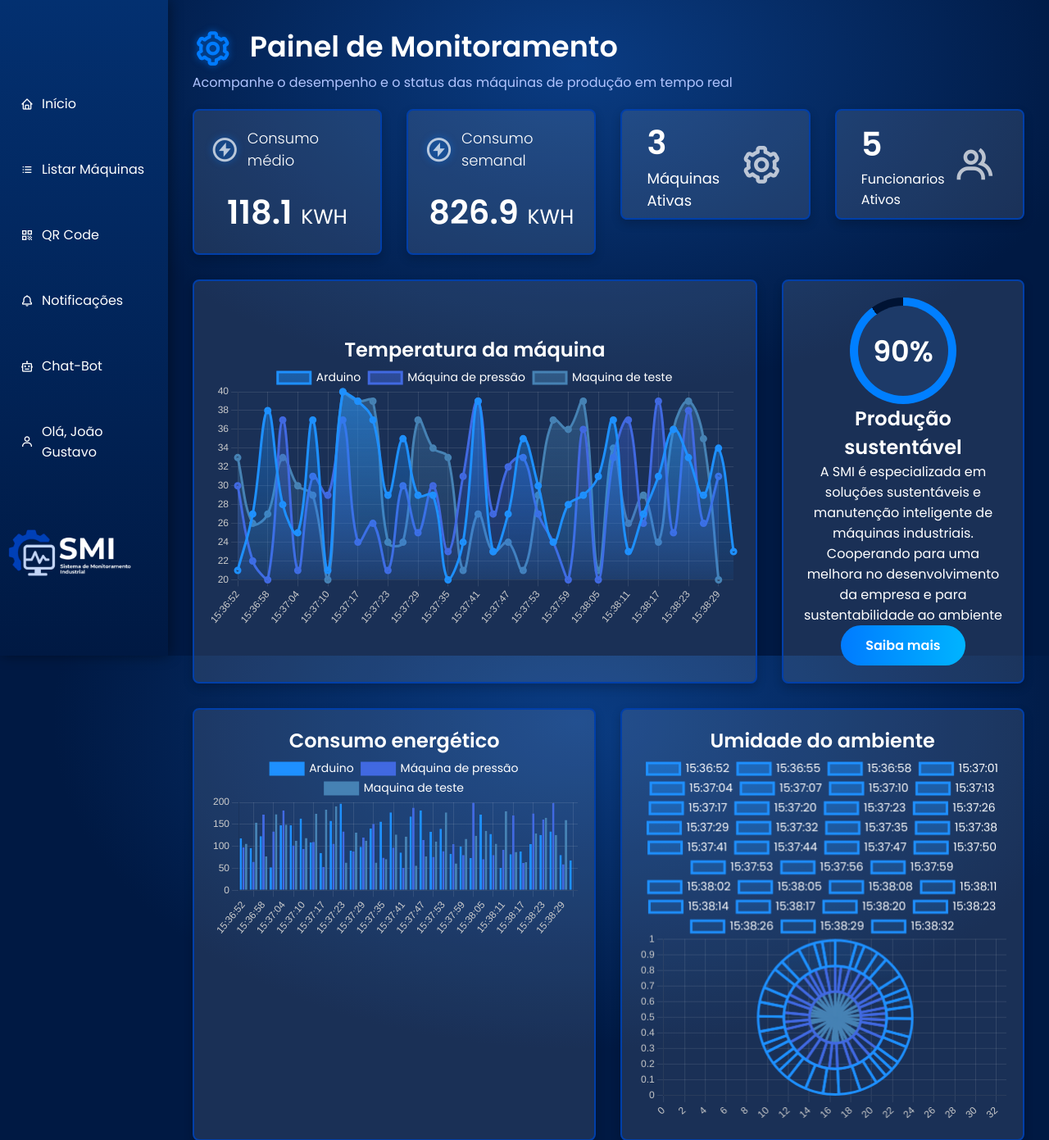
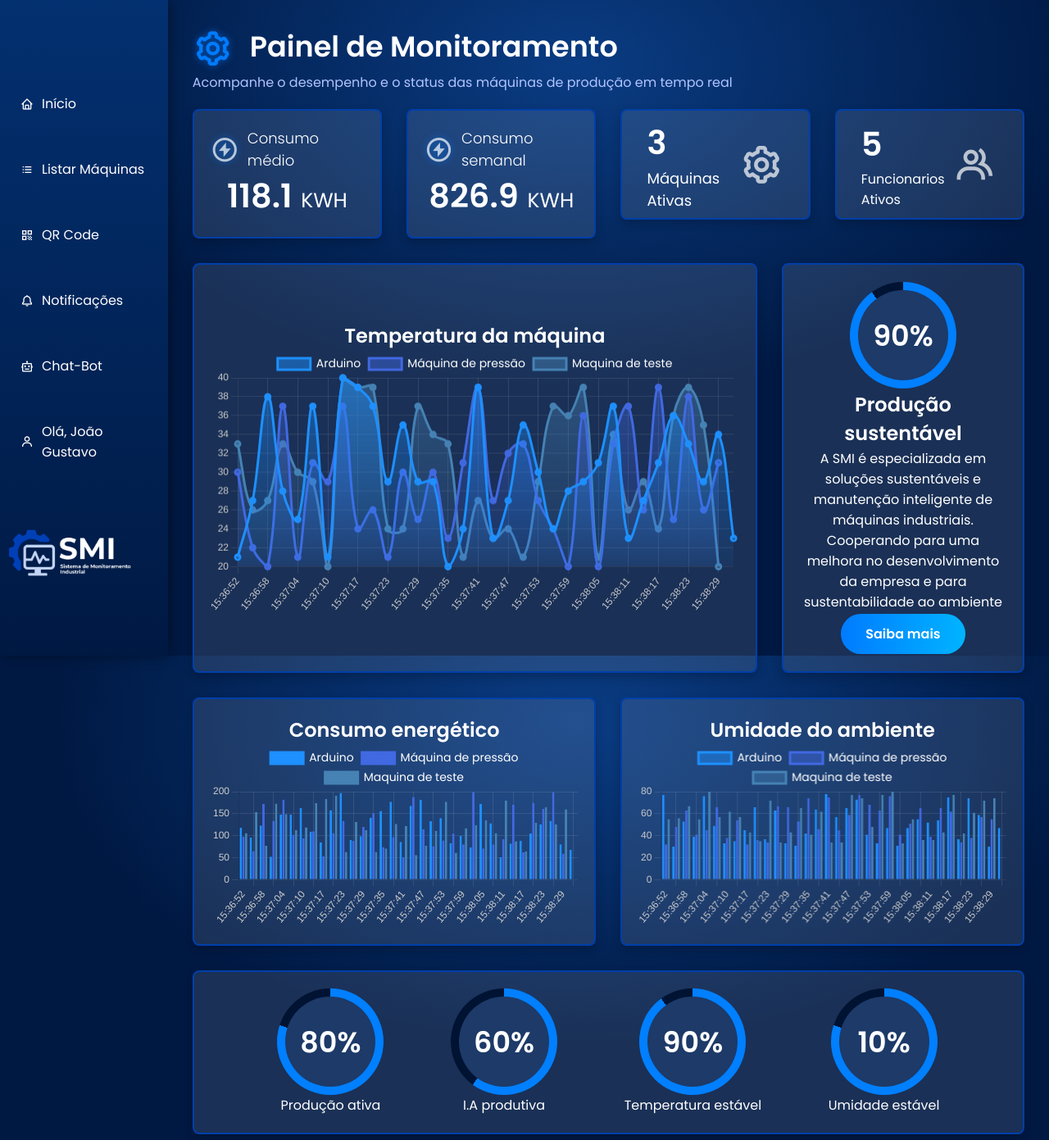
Before and after one commit to ferreirakaique/SMI-WEB, a PHP site: page /php/inicio.php in a window 1280 px wide. Shown: the top 1391 px of the page at 82% size. Run offline with PHP 8.4, Linux system fonts and the light colour scheme; a user stored in the database is signed in; data comes from the database, SQL or seed files in the repository; some libraries are stand-ins or nearby versions.

Commit message:
Arrumando os graficos

```diff
--- a/css/inicio.css
+++ b/css/inicio.css
@@ -37,7 +37,6 @@
 
 .titulo {
     text-align: left;
-    margin-bottom: 20px;
 }
 
 .titulo .icone {
@@ -72,6 +71,7 @@
 }
 
 .mini_cards {
+    margin-top: 20px;
     width: 100%;
     display: flex;
     gap: 30px;
@@ -192,6 +192,7 @@
 
 .porcentagem {
     width: 30%;
+    height: 500px;
     display: flex;
     justify-content: space-evenly;
     align-items: center;
--- a/php/inicio.php
+++ b/php/inicio.php
@@ -312,7 +312,7 @@
             idCanvas: 'umidade_ambiente',
             urlDados: 'dados_maquina.php',
             tipoDado: 'umidade',
-            tipoGrafico: 'pie',
+            tipoGrafico: 'bar',
             usarGradient: true
         });
     </script>
```
